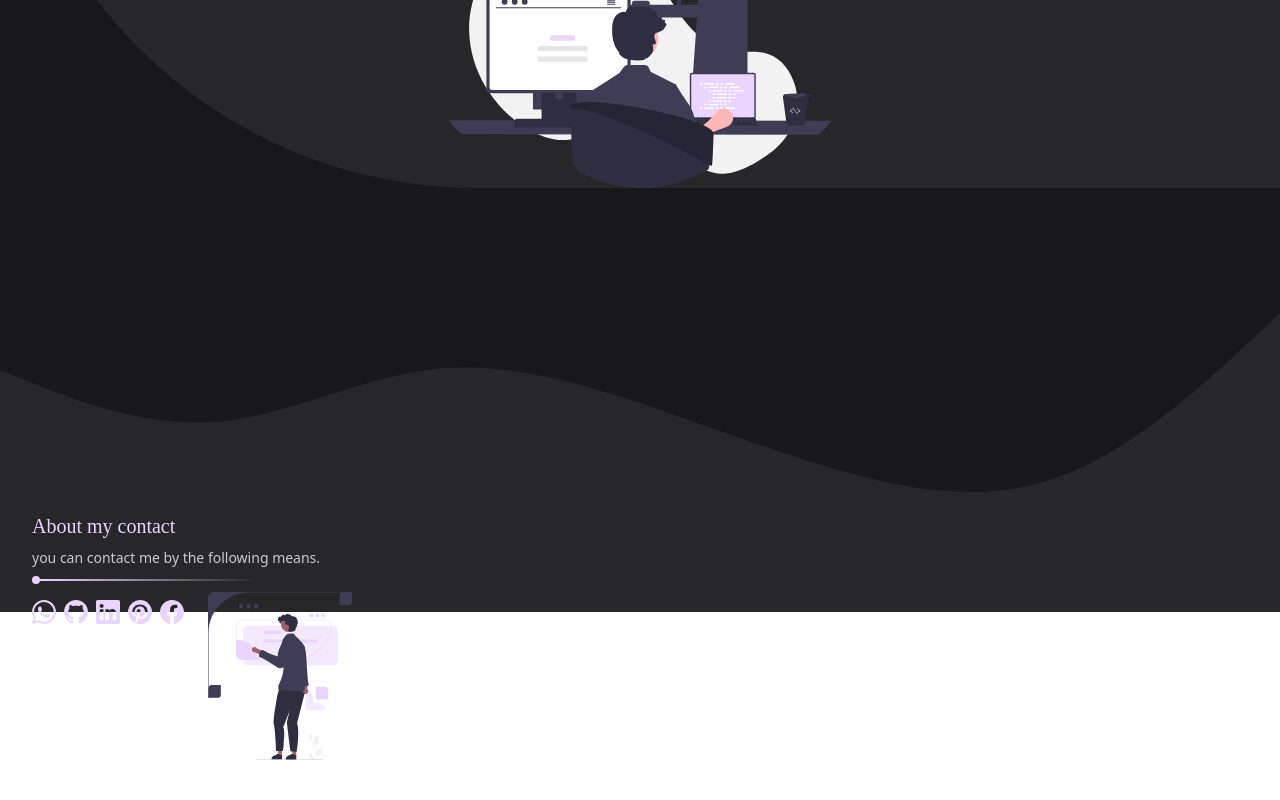
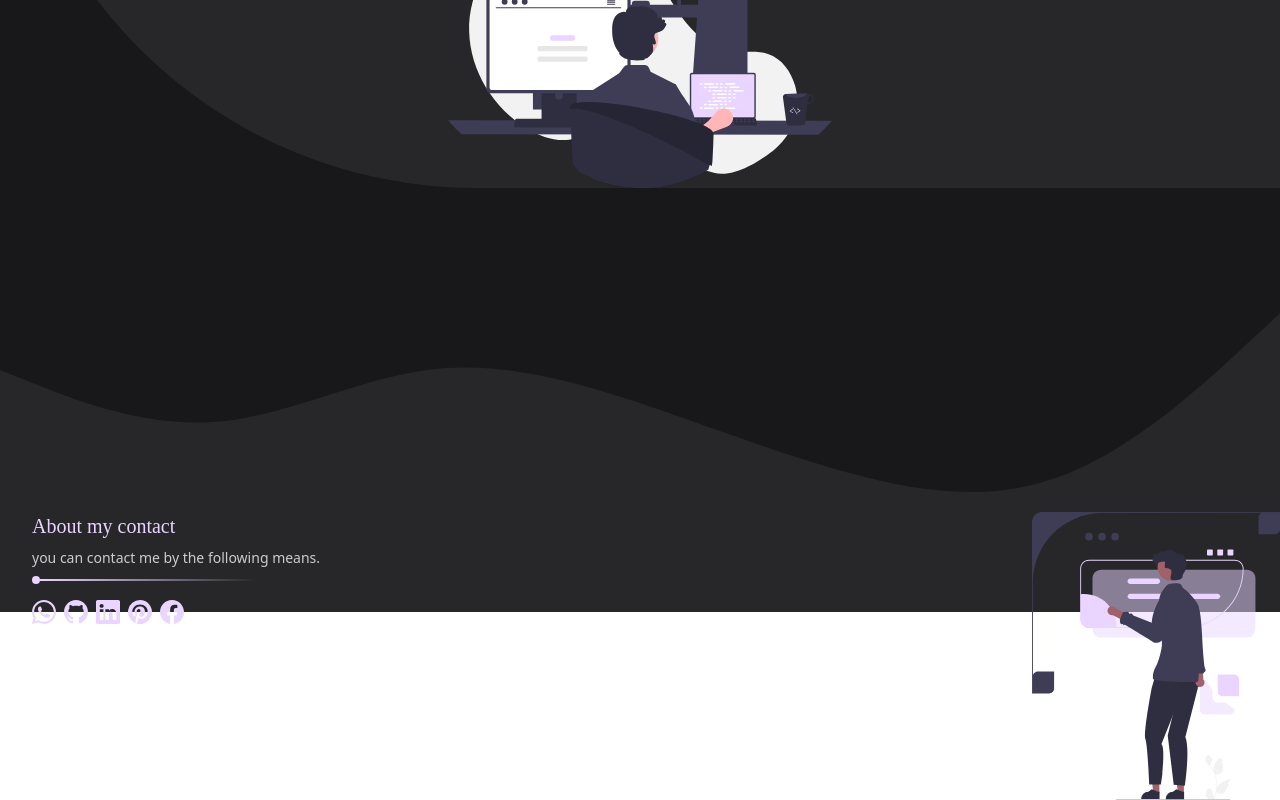
Before and after one commit to simon0820s/MyPersonalPage, a React (Vite) app: page / in a window 1280 px wide. Shown: the part 1372-2172 px from the top of the page. Before the commit the page ends 2132 px from the top, so only its background shows below. Built offline with nearby package versions, Linux system fonts and the light colour scheme; a web font is replaced by a local one.

Commit message:
contact hero

```diff
--- a/src/sections/Contact.jsx
+++ b/src/sections/Contact.jsx
@@ -42,12 +42,12 @@ function Contact() {
             href='https://www.facebook.com/profile.php?id=100085398301902' target='_blanc'
             className='z-10'><BsFacebook /></motion.a>
         </div>
-        <motion.img
-          initial={{opacity:0}}
-          whileInView={{opacity: 1}}
-          transition={{duration: 1}}
-          className='w-36 right-0 top-20 opacity-90 absolute' src='./img/myContactHero.svg' />
       </div>
+      <motion.img
+        initial={{ opacity: 0 }}
+        whileInView={{ opacity: 1 }}
+        transition={{ duration: 1 }}
+        className='h-3/4 opacity-70 float-right' src='./img/myContactHero.svg' />
     </section>
   )
 }
```
